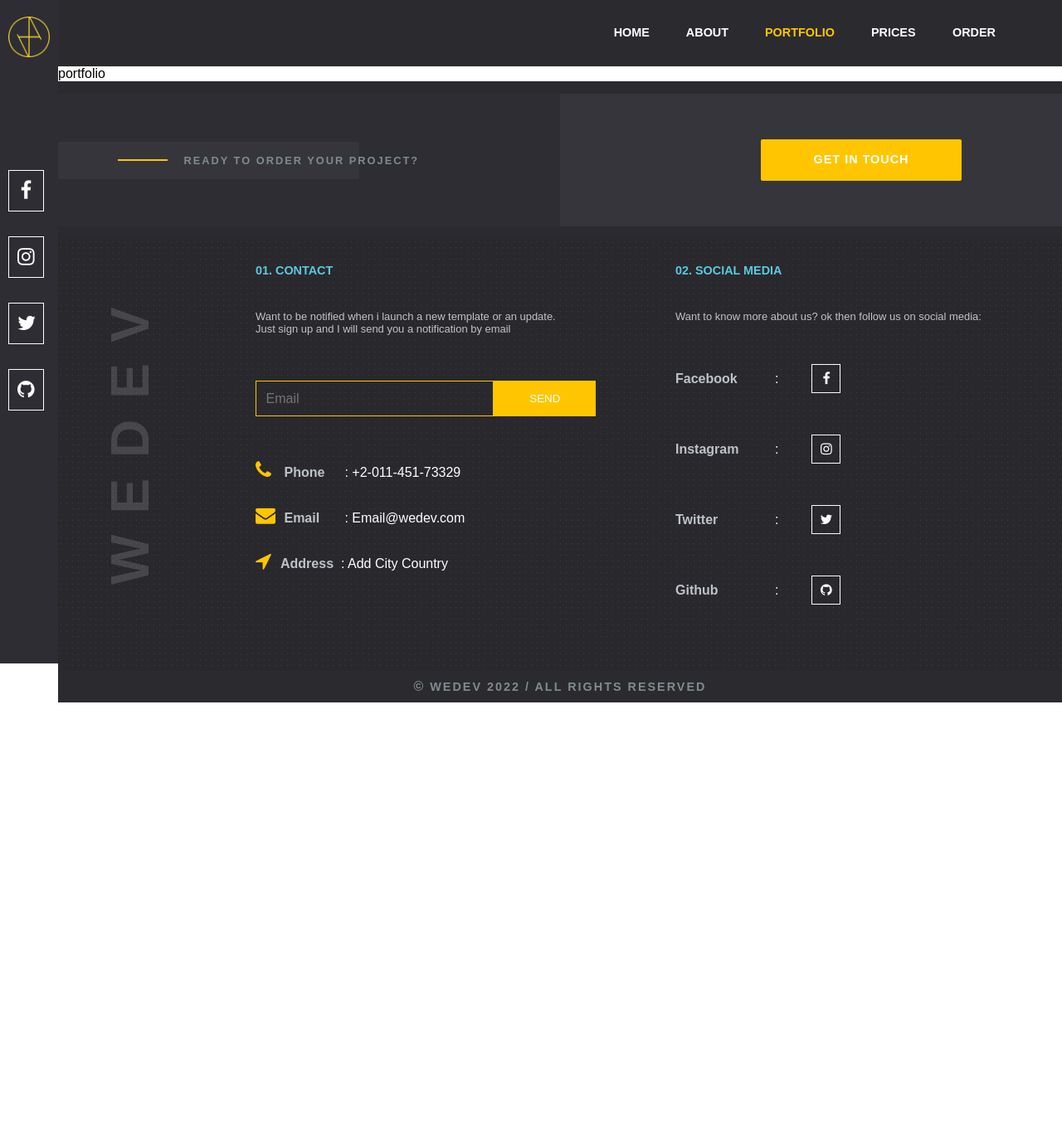
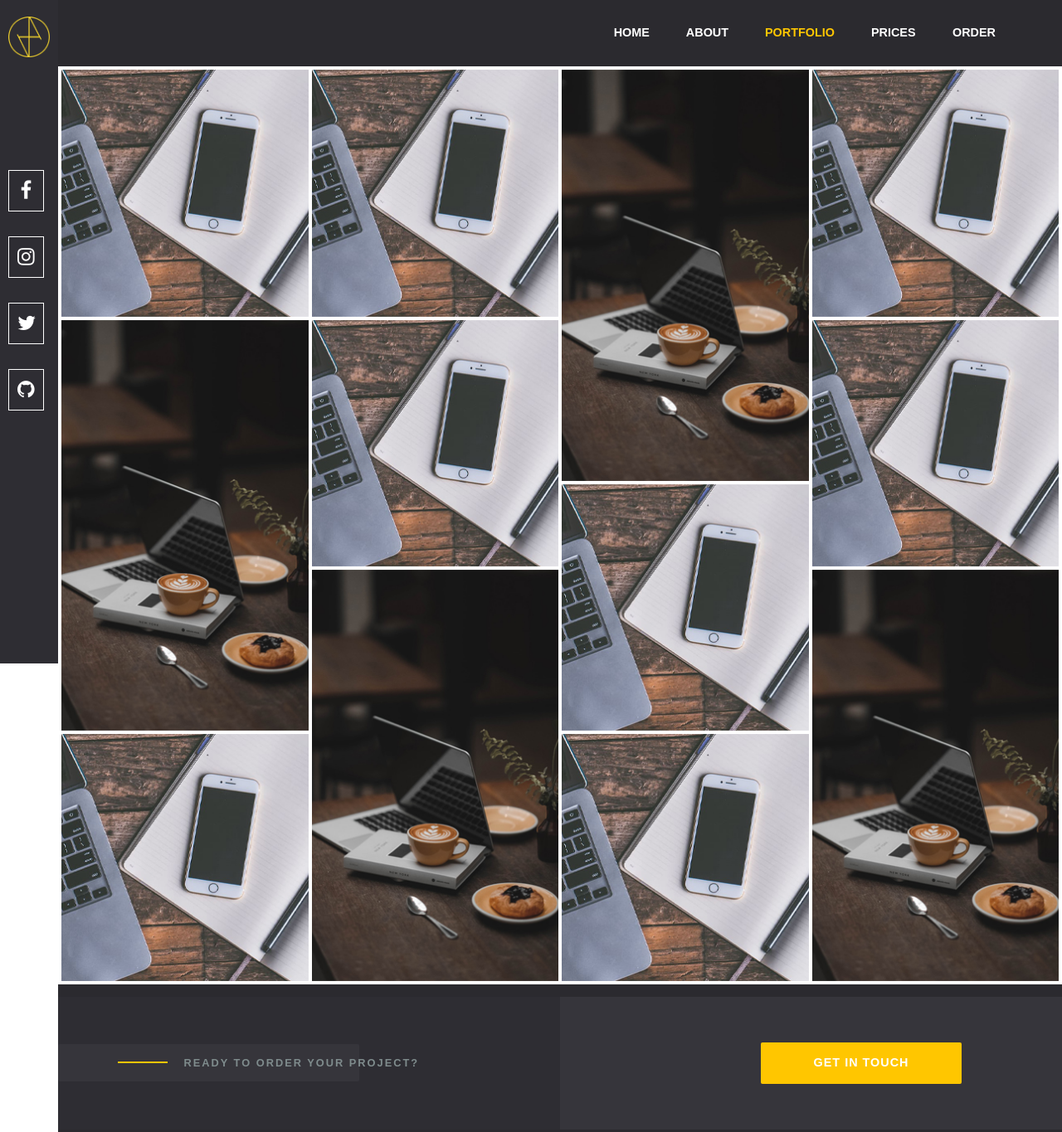
Before and after one commit to moaelkady/PSG-Theme-A-Pug-Sass-and-Gulp-Project, a website: page stage/html/portfolio.pug in a window 1280 px wide. Shown: the top 1365 px of the page at 83% size. Before the commit the page ends 847 px from the top, so only its background shows below. Drawn offline with nearby package versions, Linux system fonts and the light colour scheme; files that its build step writes are made by us from their sources; files whose address does not match are found by name.

Commit message:
add portfolio page

```diff
--- a/stage/css/sass/layout/_global.scss
+++ b/stage/css/sass/layout/_global.scss
@@ -20,4 +20,25 @@ html {
 .primary {
     color: $primary;
 }
+//scroll bar custom
+/* width */
+::-webkit-scrollbar {
+    width: 10px;
+  }
+
+  /* Track */
+  ::-webkit-scrollbar-track {
+    background: $flatBlack;
+  }
+
+  /* Handle */
+  ::-webkit-scrollbar-thumb {
+    background: $primary;
+  }
+
+  /* Handle on hover */
+  ::-webkit-scrollbar-thumb:hover {
+    background: $primaryAlt;
+  }
+
 @media screen and (max-width: 768px) {}
--- a/stage/css/sass/pages/_portfolio.scss
+++ b/stage/css/sass/pages/_portfolio.scss
@@ -0,0 +1,77 @@
+.gallery {
+  display: flex;
+  padding: 2px;
+  transition: 0.3s;
+
+  &:hover &__image {
+    filter: grayscale(1);
+  }
+
+  &__column {
+    display: flex;
+    flex-direction: column;
+    width: 25%;
+  }
+
+  &__link {
+    margin: 2px;
+    overflow: hidden;
+
+    &:hover {
+      .gallery__image {
+        filter: grayscale(0);
+      }
+
+      .gallery__caption {
+        opacity: 1;
+      }
+    }
+  }
+
+  &__thumb {
+    position: relative;
+  }
+
+  &__image {
+    display: block;
+    width: 100%;
+    transition: 0.3s;
+
+    &:hover {
+      transform: scale(1.1);
+    }
+  }
+
+  &__caption {
+    position: absolute;
+    bottom: 0;
+    left: 0;
+    padding: 25px 15px 15px;
+    width: 100%;
+    font-family: "Raleway", sans-serif;
+    font-size: 16px;
+    color: white;
+    opacity: 0;
+    background: linear-gradient(
+      0deg,
+      rgba(0, 0, 0, 0.5) 0%,
+      rgba(255, 255, 255, 0) 100%
+    );
+    transition: 0.3s;
+  }
+}
+
+@media screen and (max-width: 768px) {
+  .page {
+    .portfolio-view {
+      margin-top: -18px;
+      .gallery {
+        margin-top: 63px;
+        display: unset;
+        &__column {
+          width: 100%;
+        }
+      }
+    }
+  }
+}
--- a/stage/html/portfolio.pug
+++ b/stage/html/portfolio.pug
@@ -12,7 +12,7 @@ html(lang="en")
             include pug/layout/header
             include pug/layout/sidebar
             .page-content
-                | portfolio
+                include pug/components/portfolio
             include pug/layout/orderbanner
             include pug/layout/footer
             include pug/layout/rights
--- /dev/null
+++ b/stage/html/pug/components/portfolio.pug
@@ -0,0 +1,54 @@
+.portfolio-view
+    .gallery
+        .gallery__column
+            a.gallery__link(href="#" target="_blank")
+                figure.gallery__thumb
+                    img.gallery__image(src="src/300300.jpg" alt="")
+                    figcaption.gallery__caption project one
+            a.gallery__link(href="#" target="_blank")
+                figure.gallery__thumb
+                    img.gallery__image(src="src/300500.jpg" alt="")
+                    figcaption.gallery__caption project two
+            a.gallery__link(href="#" target="_blank")
+                figure.gallery__thumb
+                    img.gallery__image(src="src/300300.jpg" alt="")
+                    figcaption.gallery__caption project three
+        .gallery__column
+            a.gallery__link(href="#" target="_blank")
+                figure.gallery__thumb
+                    img.gallery__image(src="src/300300.jpg" alt="")
+                    figcaption.gallery__caption project four
+            a.gallery__link(href="#" target="_blank")
+                figure.gallery__thumb
+                    img.gallery__image(src="src/300300.jpg" alt="")
+                    figcaption.gallery__caption project five
+            a.gallery__link(href="#" target="_blank")
+                figure.gallery__thumb
+                    img.gallery__image(src="src/300500.jpg" alt="")
+                    figcaption.gallery__caption project six
+        .gallery__column
+            a.gallery__link(href="#" target="_blank")
+                figure.gallery__thumb
+                    img.gallery__image(src="src/300500.jpg" alt="")
+                    figcaption.gallery__caption project seven
+            a.gallery__link(href="#" target="_blank")
+                figure.gallery__thumb
+                    img.gallery__image(src="src/300300.jpg" alt="")
+                    figcaption.gallery__caption project eight
+            a.gallery__link(href="#" target="_blank")
+                figure.gallery__thumb
+                    img.gallery__image(src="src/300300.jpg" alt="")
+                    figcaption.gallery__caption project nine
+        .gallery__column
+            a.gallery__link(href="#" target="_blank")
+                figure.gallery__thumb
+                    img.gallery__image(src="src/300300.jpg" alt="")
+                    figcaption.gallery__caption project ten
+            a.gallery__link(href="#" target="_blank")
+                figure.gallery__thumb
+                    img.gallery__image(src="src/300300.jpg" alt="")
+                    figcaption.gallery__caption project eleven
+            a.gallery__link(href="#" target="_blank")
+                figure.gallery__thumb
+                    img.gallery__image(src="src/300500.jpg" alt="")
+                    figcaption.gallery__caption project twelve
--- a/stage/js/functions.js
+++ b/stage/js/functions.js
@@ -45,3 +45,5 @@ $('a[href*="#"]:not([href="#"])').click(function () {
     }
   }
 });
+
+//portfolio functions
```
Also changed, not shown: dist/css/main.css, dist/js/main-min.js, dist/js/main.js, dist/portfolio.html, dist/src/300300.jpg (added), dist/src/300500.jpg (added), stage/html/pug/layout/styles.pug (line endings or trailing spaces), 1 other file.
